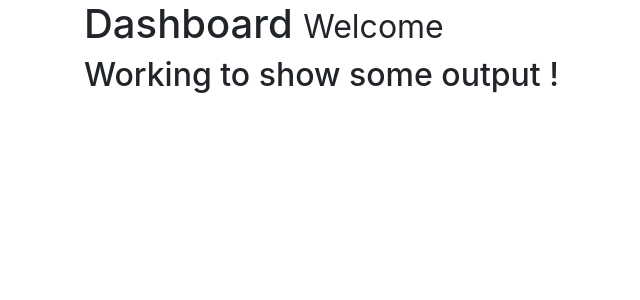
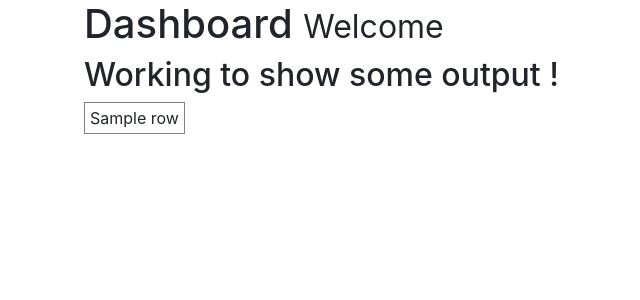
Before and after one commit to Prakriti-nith/Student-Dashboard, a Flask app: template templates/dashboard.html in a window 1280 px wide. Shown: the part 56-356 px from the top of the page, without its empty margins (1-641 px from the left). Run offline with Flask 2, Linux system fonts and the light colour scheme; the template is opened without the code that fills it: most values are stand-ins (such as "Sample title", 1, 10 or a date in 2020); some libraries are stand-ins or nearby versions.

Commit message:
data shown

```diff
--- a/app.py
+++ b/app.py
@@ -120,7 +120,15 @@ def logout():
 @app.route('/dashboard')
 @is_logged_in
 def dashboard():
-    return render_template('dashboard.html')
+    # Create cursor
+    cur = mysql.connection.cursor()
+
+    # Get user by roll_number
+    cur.execute("SELECT * FROM data WHERE students__rollno  = '15mi522'")
+
+    data = cur.fetchall()
+    print(data);
+    return render_template('dashboard.html' , data=data)
 
 if __name__ == '__main__':
     app.secret_key='secret123'
--- a/templates/dashboard.html
+++ b/templates/dashboard.html
@@ -3,5 +3,13 @@
 {% block body %}
     <h1>Dashboard <small>Welcome {{session.roll_number}}</small></h1>
     <h2>Working to show some output !</h2>
-
+    <table border="1" cellpadding="5" cellspacing = "5" >
+    	{% for row in data %}
+    	<tr>
+    		{% for d in row %}
+    			<td>{{ row[d] }}</td>
+    		{% endfor %}
+    	</tr>
+    {% endfor %}
+    </table>
 {% endblock %}
```
